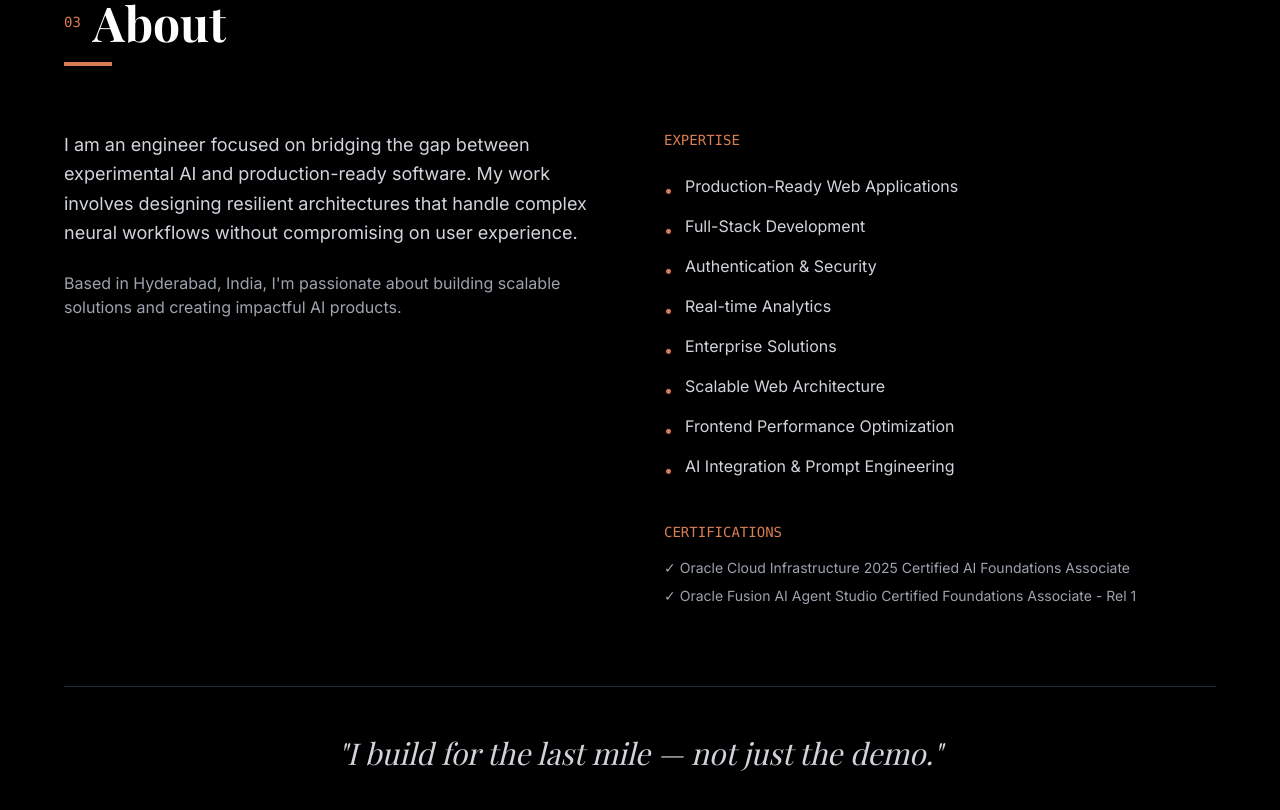
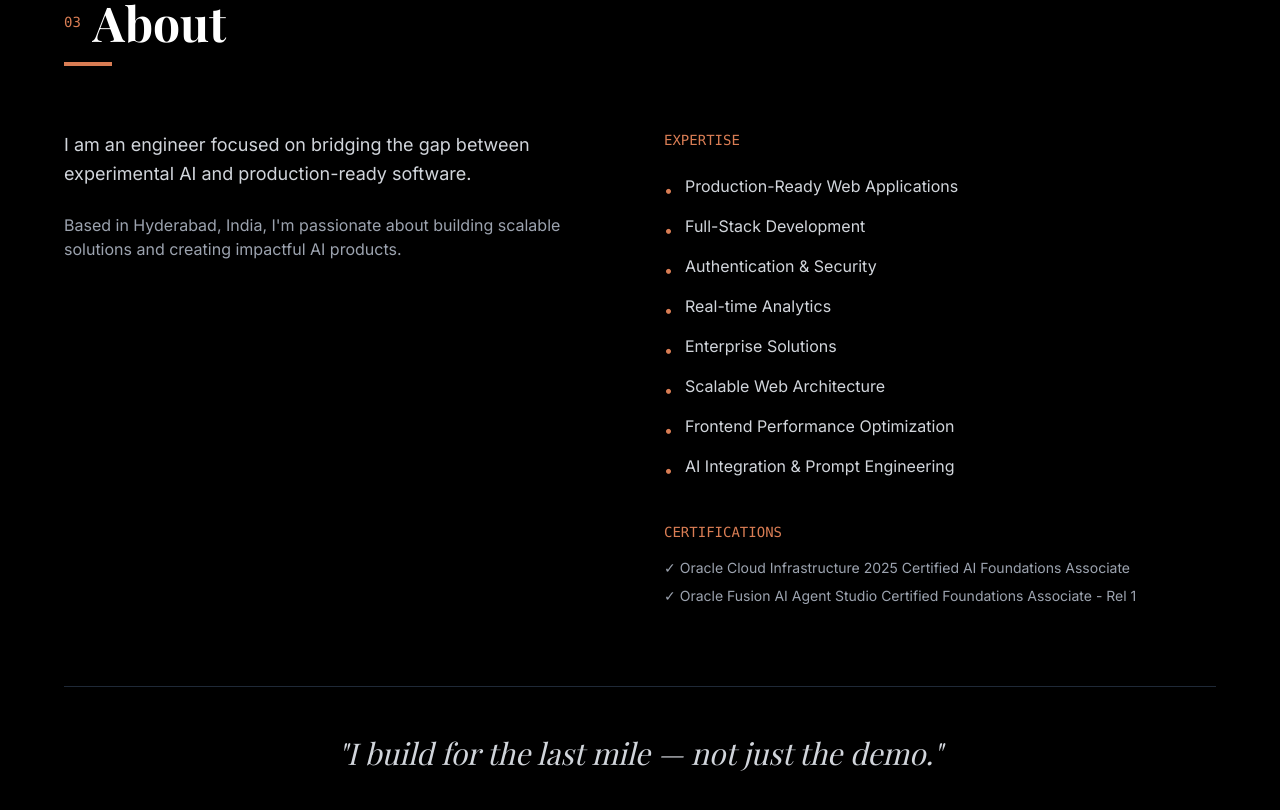
Before and after one commit to IBM07/Portfolio, a Next.js app: page / in a window 1280 px wide. Shown: the part 2480-3290 px from the top of the page. Built offline with nearby package versions, Linux system fonts and the light colour scheme.

Commit message:
Updated About Section

```diff
--- a/src/data/resume.ts
+++ b/src/data/resume.ts
@@ -10,7 +10,7 @@ export const resumeData = {
 
   title: "Junior AI Full-Stack Engineer",
   headline: "Building AI products that actually ship.",
-  bio: "I am an engineer focused on bridging the gap between experimental AI and production-ready software. My work involves designing resilient architectures that handle complex neural workflows without compromising on user experience.",
+  bio: "I am an engineer focused on bridging the gap between experimental AI and production-ready software.",
 
   experience: [
     {
```
